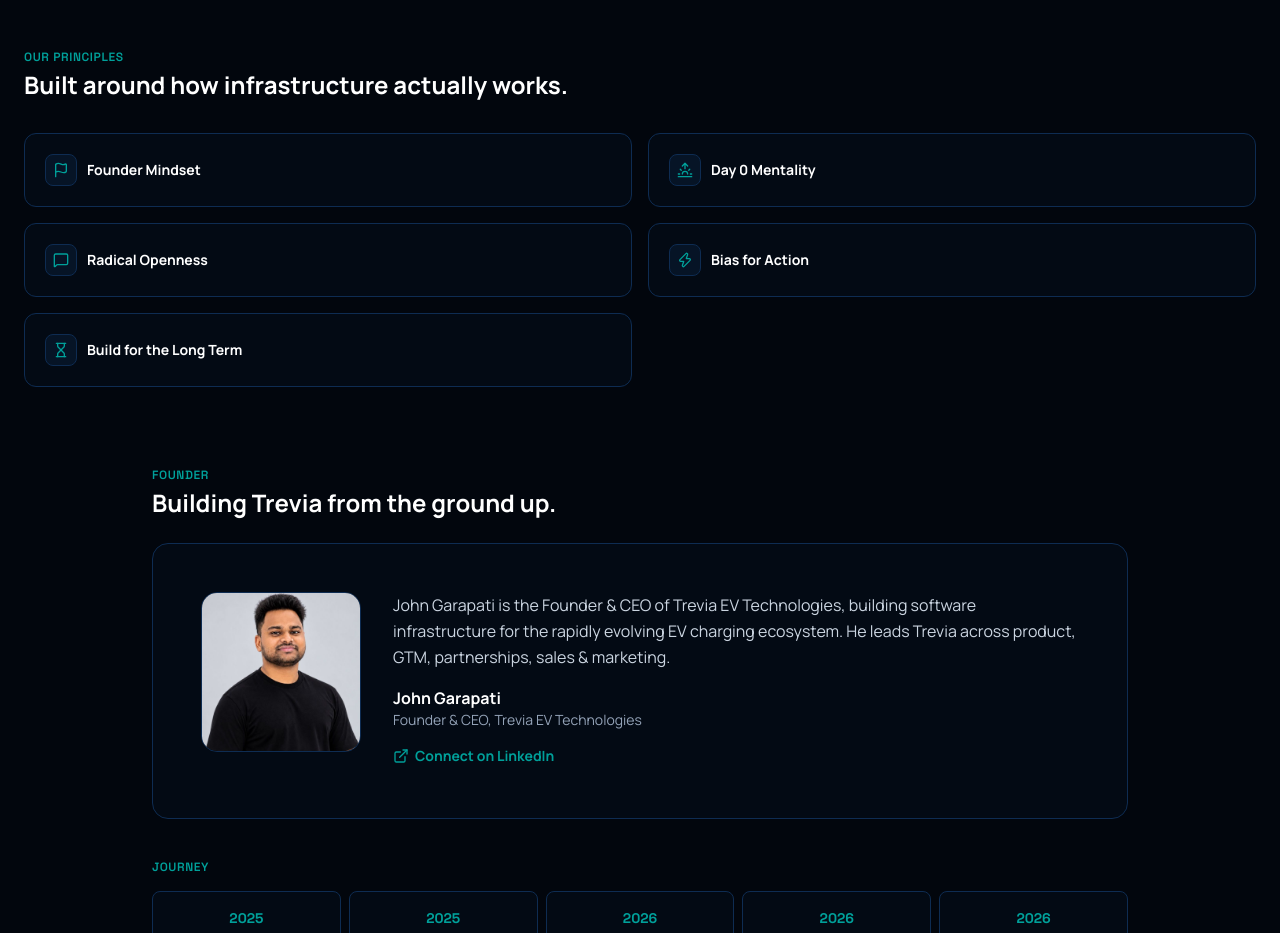
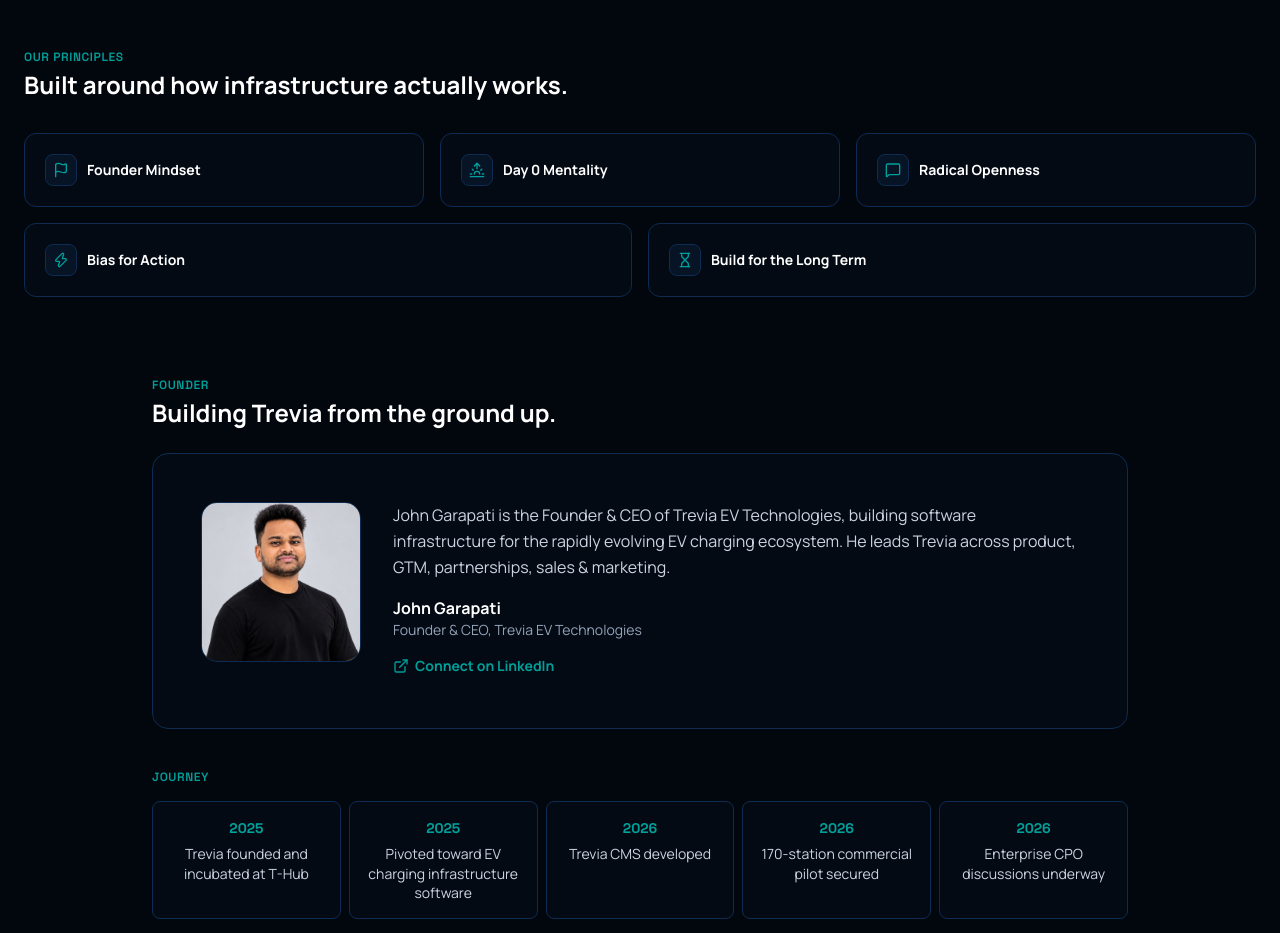
Before and after one commit to Taha0253/trevia-web, a React (Vite) app in the folder frontend/: page /about in a window 1280 px wide. Shown: the part 1480-2413 px from the top of the page. Built offline with nearby package versions, Linux system fonts and the light colour scheme; no server answers.

Commit message:
fixed the size of Our Principles

```diff
--- a/frontend/src/pages/company/AboutPage.tsx
+++ b/frontend/src/pages/company/AboutPage.tsx
@@ -186,9 +186,14 @@
           </h2>
         </div>
 
-        <div className="grid grid-cols-1 md:grid-cols-2 gap-4">
-          {PRINCIPLES.map((p) => (
-            <div key={p.title} className="p-5 rounded-xl bg-surface border border-edge space-y-2">
+        <div className="grid grid-cols-1 md:grid-cols-6 gap-4">
+          {PRINCIPLES.map((p, idx) => (
+            <div
+              key={p.title}
+              className={`p-5 rounded-xl bg-surface border border-edge transition-colors hover:border-[#00A09A]/40 ${
+                idx < 3 ? 'md:col-span-2' : 'md:col-span-3'
+              }`}
+            >
               <div className="flex items-center gap-2.5">
                 <div className="w-8 h-8 rounded-lg bg-surface2 border border-edge flex items-center justify-center text-[#00A09A] shrink-0">
                   <p.icon className="w-4 h-4" />
```
